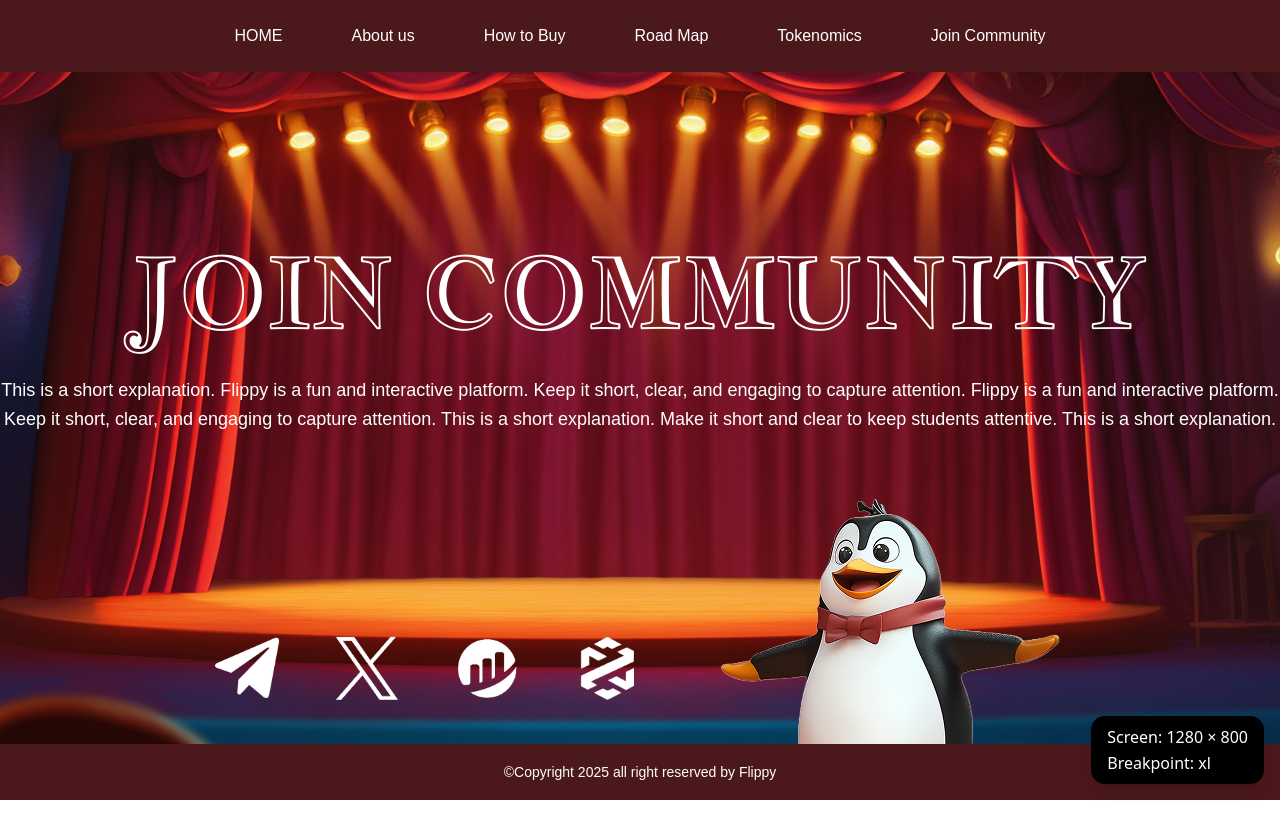
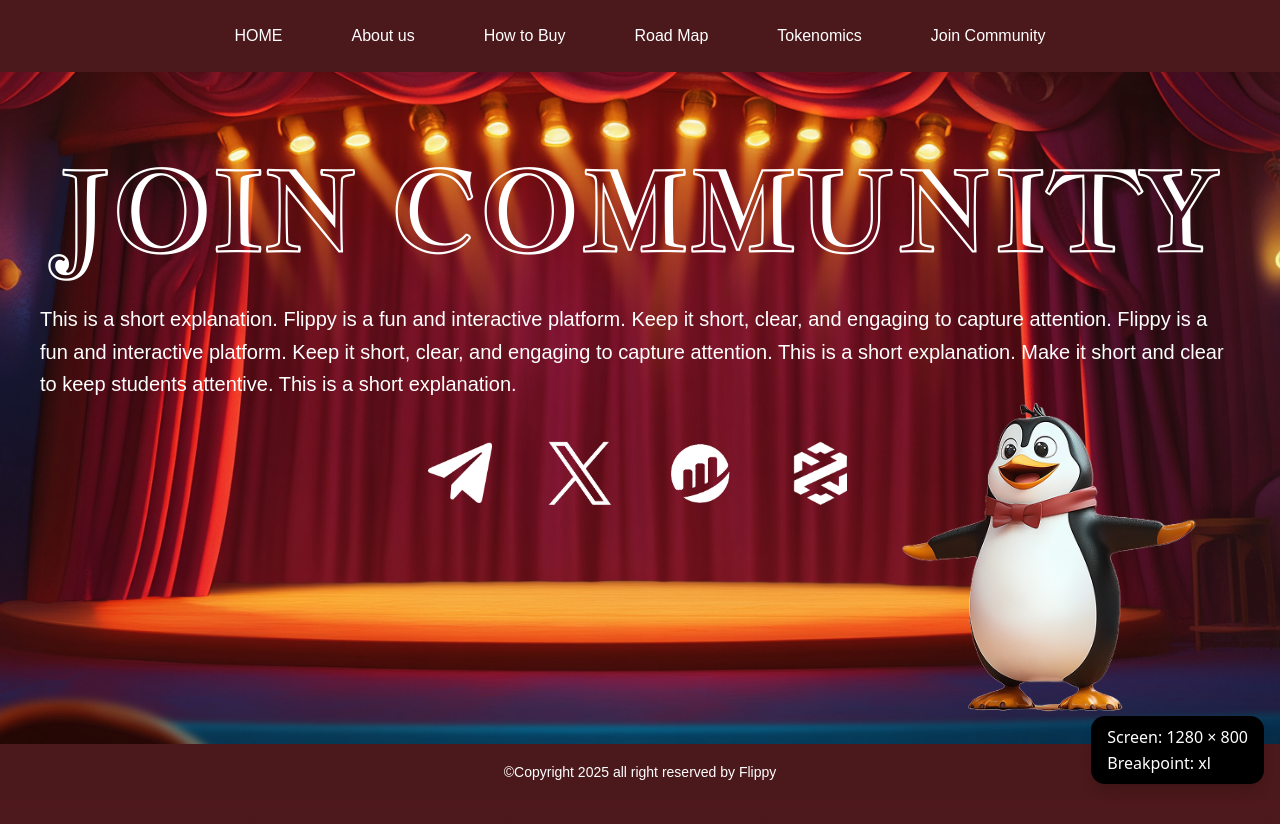
Before and after one commit to certix-tokens/Flippy-T00082, a React (Vite) app: page /join in a window 1280 px wide. Built offline with nearby package versions, Linux system fonts and the light colour scheme; a web font is replaced by a local one.

Commit message:
fix(UI): all pages fixed

```diff
--- a/index.html
+++ b/index.html
@@ -8,7 +8,7 @@
 
     <title>Animated Web</title>
   </head>
-  <body>
+  <body class="bg-gradient-to-b from-[#4B181B] from-30% via-[#9B282F] to-[#4B181B]">
     <div id="root"></div>
     <script type="module" src="/src/main.tsx"></script>
   </body>
--- a/src/components/navbar/navItem.tsx
+++ b/src/components/navbar/navItem.tsx
@@ -69,7 +69,7 @@ function NavItem() {
       <div
         role="dialog"
         aria-modal="true"
-        className={`fixed top-0 right-0 h-full w-64 overflow-y-auto overscroll-contain transform rounded-l-[20px] bg-gradient-to-b from-[#4B181B] from-30% via-[#9B282F] to-[#B13940] ${
+        className={`fixed top-0 right-0 h-full max-w-[277px] overflow-y-auto overscroll-contain transform rounded-l-[20px] bg-gradient-to-b from-[#4B181B] from-30% via-[#9B282F] to-[#B13940] ${
           isOpen ? 'translate-x-0' : 'translate-x-full'
         } z-60 flex flex-col gap-y-8 px-6 transition-transform duration-300 ease-in-out`}
       >
--- a/src/pages/ContactUS/sections/Contact.tsx
+++ b/src/pages/ContactUS/sections/Contact.tsx
@@ -59,38 +59,14 @@ function Contact() {
         transition={{ duration: 1.2, ease: 'easeOut' }}
       >
   <div className="relative h-full w-full flex flex-col items-center" onMouseMove={handleMouseMove}>
-          <div className="mt-[100px] text-center md:mt-[50px] lg:mt-[100px] xl:mt-[50px]">
+          <div className="group mt-[100px] text-center md:mt-[50px] lg:mt-[100px] xl:mt-[50px]">
             {/* Animated Title */}
-            <motion.h1
-              className="font-jacks 2xl:[150px] text-5xl font-normal text-white md:text-7xl xl:text-8xl"
-              initial={{ y: -50, opacity: 0 }}
-              animate={{ y: 0, opacity: isHovered ? 0 : 1 }}
-              transition={{
-                y: { type: 'spring', stiffness: 100, damping: 15 },
-                opacity: { duration: 0.3 },
-              }}
+            <h1
+              className="font-jacks 2xl:[150px] text-5xl font-normal text-white md:text-7xl xl:text-8xl opacity-100 group-hover:opacity-0"
+
             >
-              {['A', 'B', 'O', 'U', 'T', ' ', 'U', 'S'].map((letter, i) => (
-                <motion.span
-                  key={i}
-                  initial={{ opacity: 0, y: -20 }}
-                  animate={{ opacity: 1, y: 0 }}
-                  transition={{
-                    delay: i * 0.1,
-                    type: 'spring',
-                    stiffness: 200,
-                  }}
-                  whileHover={{
-                    scale: 1.2,
-                    color: '#FFD700',
-                    textShadow: '0 0 20px rgba(255, 215, 0, 0.8)',
-                  }}
-                  className="inline-block"
-                >
-                  {letter === ' ' ? '\u00A0' : letter}
-                </motion.span>
-              ))}
-            </motion.h1>
+             About us
+            </h1>
 
             {/* Content Box with Stagger Animation */}
             <motion.div
--- a/src/pages/Home/sections/Home.tsx
+++ b/src/pages/Home/sections/Home.tsx
@@ -32,7 +32,7 @@ const container = {
 
 function Home() {
   return (
-    <div className="relative z-0 h-auto md:h-[87vh] overflow-y-hidden">
+    <div className="relative z-0 h-auto md:h-[87vh] overflow-y-hidden overflow-x-hidden">
       {/* Background Layer */}
       <motion.div
         className="absolute inset-0 scale-x-[-1] bg-cover              bg-[position:56%_center]
--- a/src/pages/Join/sections/join.tsx
+++ b/src/pages/Join/sections/join.tsx
@@ -12,55 +12,59 @@ type Item = {
 };
 
 const items: Item[] = [
-  { class: 'w-10 h-10 sm:w-16 sm:h-16', path: Tele },
-  { class: 'w-10 h-10 sm:w-16 sm:h-16', path: twitter },
-  { class: 'w-10 h-10 sm:w-16 sm:h-16', path: chart },
-  { class: 'w-10 h-10 sm:w-16 sm:h-16', path: z },
-  { class: 'w-36 h-36 sm:w-[370px] sm:h-[370px] mt-4 ml-60 sm:ml-0', path: Joinimg },
+  { class: 'w-8 h-8 md:w-16 md:h-16', path: Tele },
+  { class: 'w-8 h-8 md:w-16 md:h-16', path: twitter },
+  { class: 'w-8 h-8 md:w-16 md:h-16', path: chart },
+  { class: 'w-8 h-8 md:w-16 md:h-16', path: z },
+
 ];
 
 function Join() {
   return (
-    <div className="relative h-[86vh] overflow-hidden">
+    <div className="relative h-[87vh] overflow-hidden">
       {/* Background */}
       <div
         className="absolute inset-0 bg-cover bg-center"
         style={{ backgroundImage: `url(${Joinbg})` }}
       >
         <div className="flex min-h-screen items-start justify-center px-4 sm:px-6 md:px-0">
-          <div className="mt-36 sm:mt-40 max-w-3xl text-center">
+          <div className="absolute top-[10%] max-w-[300px] sm:max-w-[500px] md:max-w-[800px] lg:max-w-[1000px] xl:max-w-[1200px] 2xl:max-w-[1592px] text-center">
             {/* Heading */}
-            <motion.h1
-              className="font-jack mx-auto text-4xl sm:text-5xl md:text-7xl xl:text-8xl font-normal text-white break-words"
-              initial={{ opacity: 0, y: 20 }}
-              whileInView={{ opacity: 1, y: 0 }}
-              viewport={{ once: true }}
-              transition={{ type: 'spring', stiffness: 120, damping: 18, delay: 0.1 }}
+            <h1
+              className="font-jack mx-auto text-4xl font-normal break-words text-white sm:text-[45px] md:text-7xl  lg:text-[94px] xl:text-[110px] 2xl:text-[150px]"
+
             >
               JOIN COMMUNITY
-            </motion.h1>
+            </h1>
 
             {/* Paragraph */}
-            <motion.p
-              className="font-jel mx-auto mt-10 sm:mt-6 text-sm sm:text-base md:text-lg text-white break-words"
-              initial={{ opacity: 0, y: 20 }}
-              whileInView={{ opacity: 1, y: 0 }}
-              viewport={{ once: true }}
-              transition={{ type: 'spring', stiffness: 120, damping: 18, delay: 0.2 }}
+            <p
+              className="font-jel mx-auto mt-10 sm:text-left text-sm break-words text-white sm:mt-6 sm:text-[12px] text-[10px] md:text-lg lg:text-[15px] xl:text-[20px]"
+
             >
-            This is a short explanation. Flippy is a fun and interactive platform. Keep it short, clear, and engaging to capture attention. Flippy is a fun and interactive platform. Keep it short, clear, and engaging to capture attention. This is a short explanation. Make it short and clear to keep students attentive. This is a short explanation.
-            </motion.p>
+              This is a short explanation. Flippy is a fun and interactive
+              platform. Keep it short, clear, and engaging to capture attention.
+              Flippy is a fun and interactive platform. Keep it short, clear,
+              and engaging to capture attention. This is a short explanation.
+              Make it short and clear to keep students attentive. This is a
+              short explanation.
+            </p>
 
             {/* Icons */}
-            <div className="flex flex-wrap md:flex-1 justify-center items-center gap-6 sm:gap-14 mt-10 sm:mt-10">
+            <div className="flex flex-wrap items-center justify-center gap-6 sm:gap-14 md:flex-1">
               {items.map((item, index) => (
-                <img
-                  key={index}
-                  src={item.path}
-                  className={`${item.class} object-contain`}
-                  alt={`icon-${index}`}
-                />
+                <div className='flex justify-center '>
+                  <img
+                    key={index}
+                    src={item.path}
+                    className={`${item.class} object-contain xl:mt-10 lg:mt-15 md:mt-20 sm:mt-15 mt-10 `}
+                    alt={`icon-${index}`}
+                  />
+                </div>
               ))}
+            </div>
+            <div className='flex'>
+              <img src={Joinimg} alt="" className='absolute 2xl:right-60 2xl:top-[67%] xl:right-10 xl:top-[70%] lg:right-5 h-auto lg:w-[280px] lg:top-[65%] md:w-[230px] md:-right-5 md:top-[70%] xl:w-[320px] sm:w-[200px] sm:right-0 sm:top-[110%] w-[190px] -right-20' />
             </div>
           </div>
         </div>
```
